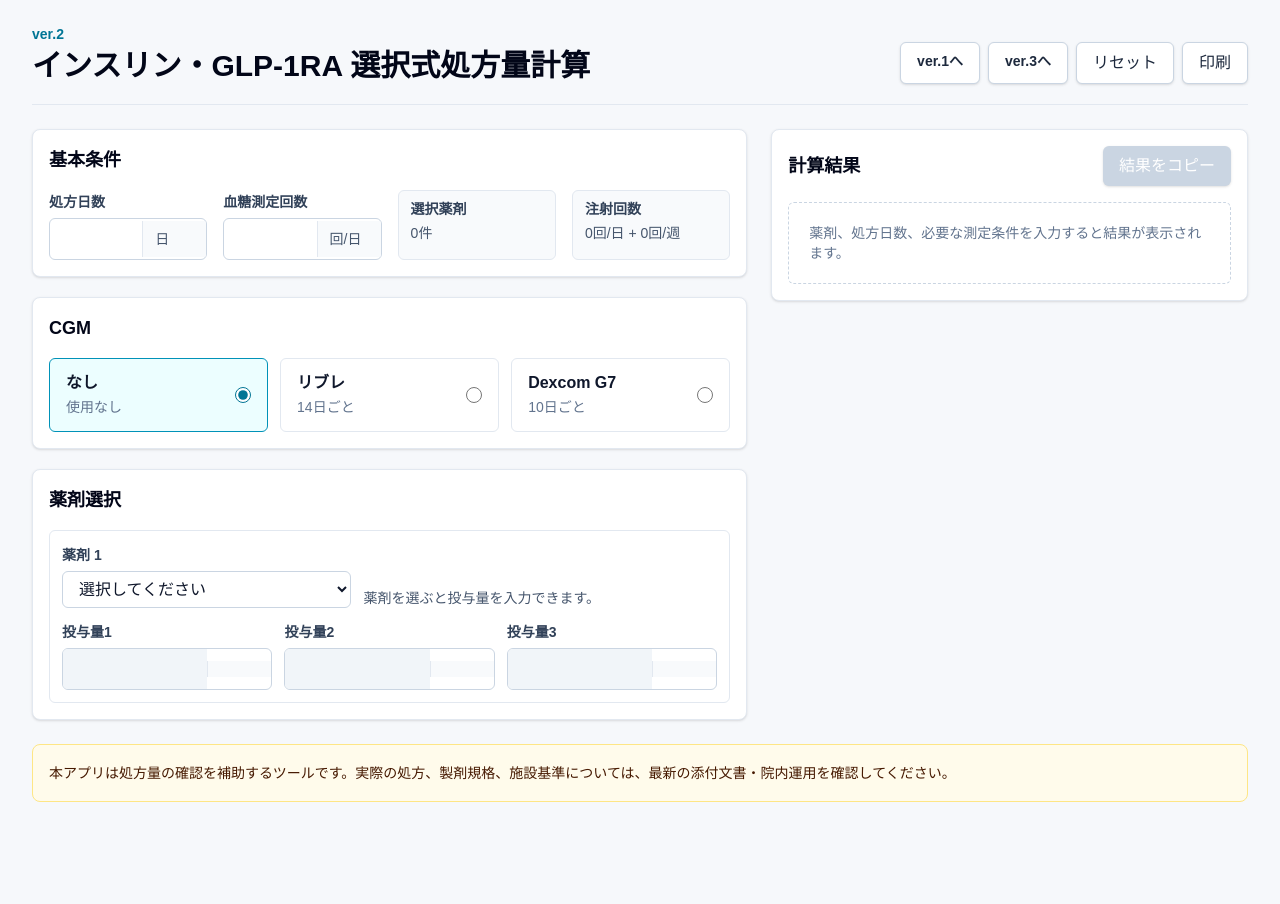
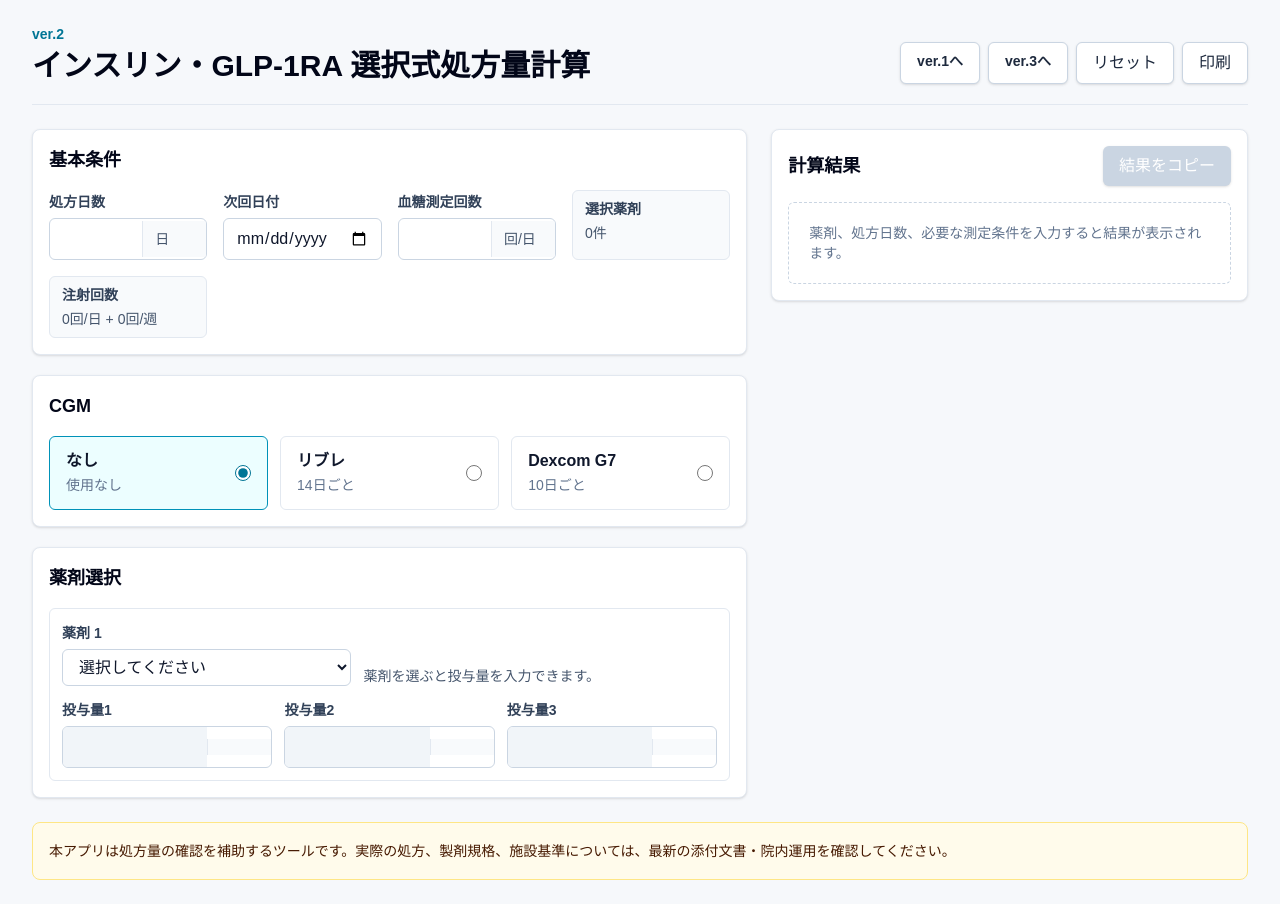
Before and after one commit to takaoskmed-bit/diabetes-prescription-calculator, a Next.js app: page /v2 in a window 1280 px wide. Before the commit the page ends 826 px from the top, so only its background shows below. Built offline with nearby package versions, Linux system fonts and the light colour scheme.

Commit message:
Add next visit date calculator to v2 v3

```diff
--- a/src/app/v2/page.tsx
+++ b/src/app/v2/page.tsx
@@ -16,6 +16,7 @@ import {
   calculateGlucoseStripQuantity,
   calculateNeedleQuantityFromInjectionPlan,
 } from "@/utils/calculate";
+import { calculateDaysUntilDate, formatDateInputValue } from "@/utils/date";
 
 type V2RowState = {
   id: string;
@@ -96,11 +97,13 @@ let lastFocusedNumberInput: HTMLInputElement | null = null;
 
 export default function V2Page() {
   const [prescriptionDays, setPrescriptionDays] = useState("");
+  const [nextVisitDate, setNextVisitDate] = useState("");
   const [measurementsPerDay, setMeasurementsPerDay] = useState("");
   const [cgmId, setCgmId] = useState<CgmId>("none");
   const [rows, setRows] = useState<V2RowState[]>([emptyRow("initial-row")]);
   const [copied, setCopied] = useState(false);
   const prescriptionDaysNumber = toNumber(prescriptionDays);
+  const todayDateInputValue = useMemo(() => formatDateInputValue(new Date()), []);
   const measurementsPerDayNumber = toNumber(measurementsPerDay);
   const prescriptionWeeks = Math.ceil(prescriptionDaysNumber / 7);
   const selectedCgm =
@@ -189,6 +192,7 @@ export default function V2Page() {
 
   const reset = () => {
     setPrescriptionDays("");
+    setNextVisitDate("");
     setMeasurementsPerDay("");
     setCgmId("none");
     setRows([emptyRow()]);
@@ -208,6 +212,11 @@ export default function V2Page() {
     await navigator.clipboard.writeText(copyText);
     setCopied(true);
     window.setTimeout(() => setCopied(false), 1600);
+  };
+
+  const updateNextVisitDate = (dateValue: string) => {
+    setNextVisitDate(dateValue);
+    setPrescriptionDays(calculateDaysUntilDate(todayDateInputValue, dateValue));
   };
 
   return (
@@ -260,6 +269,12 @@ export default function V2Page() {
                   value={prescriptionDays}
                   unit="日"
                   onChange={setPrescriptionDays}
+                />
+                <DateField
+                  label="次回日付"
+                  value={nextVisitDate}
+                  min={todayDateInputValue}
+                  onChange={updateNextVisitDate}
                 />
                 <NumberField
                   label="血糖測定回数"
@@ -419,6 +434,31 @@ function InfoBox({ label, value }: { label: string; value: string }) {
   );
 }
 
+function DateField({
+  label,
+  value,
+  min,
+  onChange,
+}: {
+  label: string;
+  value: string;
+  min: string;
+  onChange: (value: string) => void;
+}) {
+  return (
+    <label className="block">
+      <span className="text-sm font-semibold text-slate-700">{label}</span>
+      <input
+        type="date"
+        value={value}
+        min={min}
+        onChange={(event) => onChange(event.target.value)}
+        className="mt-1 w-full rounded-md border border-slate-300 bg-white px-3 py-2 font-mono outline-none focus:border-cyan-600 focus:ring-2 focus:ring-cyan-100"
+      />
+    </label>
+  );
+}
+
 function DrugSelectionRow({
   row,
   index,
--- a/src/app/v3/page.tsx
+++ b/src/app/v3/page.tsx
@@ -19,6 +19,7 @@ import {
   calculateGlucoseStripQuantity,
   calculateNeedleQuantityFromInjectionPlan,
 } from "@/utils/calculate";
+import { calculateDaysUntilDate, formatDateInputValue } from "@/utils/date";
 
 type V3RowState = {
   id: string;
@@ -107,11 +108,13 @@ const hasV3RequiredQuantity = (
 
 export default function V3Page() {
   const [prescriptionDays, setPrescriptionDays] = useState("");
+  const [nextVisitDate, setNextVisitDate] = useState("");
   const [measurementsPerDay, setMeasurementsPerDay] = useState("");
   const [cgmId, setCgmId] = useState<CgmId>("none");
   const [rows, setRows] = useState<V3RowState[]>([emptyRow("initial-row")]);
   const [copied, setCopied] = useState(false);
   const prescriptionDaysNumber = toNumber(prescriptionDays);
+  const todayDateInputValue = useMemo(() => formatDateInputValue(new Date()), []);
   const measurementsPerDayNumber = toNumber(measurementsPerDay);
   const prescriptionWeeks = Math.ceil(prescriptionDaysNumber / 7);
   const selectedCgm =
@@ -204,6 +207,7 @@ export default function V3Page() {
 
   const reset = () => {
     setPrescriptionDays("");
+    setNextVisitDate("");
     setMeasurementsPerDay("");
     setCgmId("none");
     setRows([emptyRow()]);
@@ -223,6 +227,11 @@ export default function V3Page() {
     await navigator.clipboard.writeText(copyText);
     setCopied(true);
     window.setTimeout(() => setCopied(false), 1600);
+  };
+
+  const updateNextVisitDate = (dateValue: string) => {
+    setNextVisitDate(dateValue);
+    setPrescriptionDays(calculateDaysUntilDate(todayDateInputValue, dateValue));
   };
 
   return (
@@ -269,6 +278,12 @@ export default function V3Page() {
                   value={prescriptionDays}
                   unit="日"
                   onChange={setPrescriptionDays}
+                />
+                <DateField
+                  label="次回日付"
+                  value={nextVisitDate}
+                  min={todayDateInputValue}
+                  onChange={updateNextVisitDate}
                 />
                 <NumberField
                   label="血糖測定回数"
@@ -431,6 +446,31 @@ function InfoBox({ label, value }: { label: string; value: string }) {
   );
 }
 
+function DateField({
+  label,
+  value,
+  min,
+  onChange,
+}: {
+  label: string;
+  value: string;
+  min: string;
+  onChange: (value: string) => void;
+}) {
+  return (
+    <label className="block">
+      <span className="text-sm font-semibold text-slate-700">{label}</span>
+      <input
+        type="date"
+        value={value}
+        min={min}
+        onChange={(event) => onChange(event.target.value)}
+        className="mt-1 w-full rounded-md border border-slate-300 bg-white px-3 py-2 font-mono outline-none focus:border-teal-600 focus:ring-2 focus:ring-teal-100"
+      />
+    </label>
+  );
+}
+
 function DrugSelectionRow({
   row,
   index,
--- /dev/null
+++ b/src/utils/date.ts
@@ -0,0 +1,37 @@
+const dayMilliseconds = 24 * 60 * 60 * 1000;
+
+export function formatDateInputValue(date: Date) {
+  const year = date.getFullYear();
+  const month = String(date.getMonth() + 1).padStart(2, "0");
+  const day = String(date.getDate()).padStart(2, "0");
+
+  return `${year}-${month}-${day}`;
+}
+
+function parseDateInputValue(value: string) {
+  const [year, month, day] = value.split("-").map(Number);
+
+  if (!year || !month || !day) {
+    return null;
+  }
+
+  return new Date(year, month - 1, day);
+}
+
+export function calculateDaysUntilDate(
+  todayDateInputValue: string,
+  nextDateInputValue: string,
+) {
+  const today = parseDateInputValue(todayDateInputValue);
+  const nextDate = parseDateInputValue(nextDateInputValue);
+
+  if (!today || !nextDate) {
+    return "";
+  }
+
+  const diffDays = Math.round(
+    (nextDate.getTime() - today.getTime()) / dayMilliseconds,
+  );
+
+  return String(Math.max(0, diffDays));
+}
```
Also changed, not shown: 1 other file (tests, documents, lock files or other folders).
